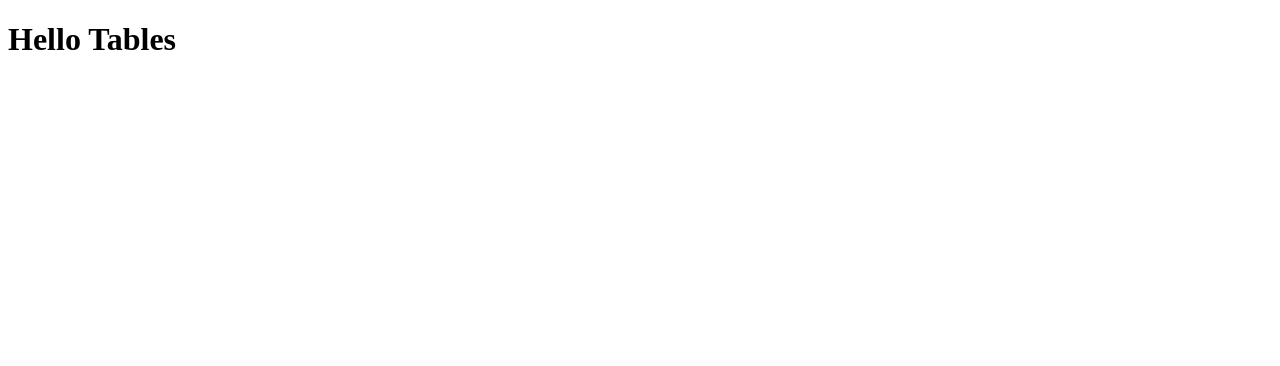
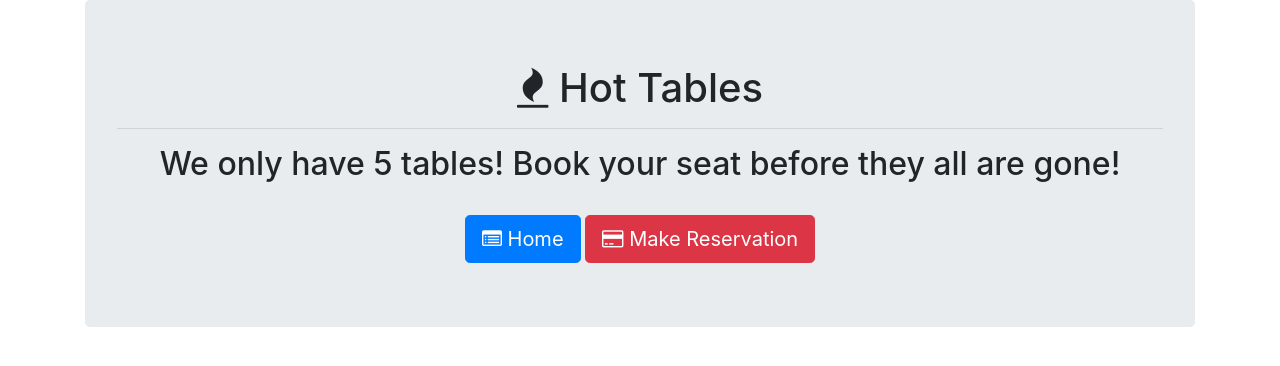
Before and after one commit to stevenstefanov/hot-restaurant, a website: page public/tables.html in a window 1280 px wide. Drawn offline with nearby package versions, Linux system fonts and the light colour scheme.

Commit message:
Add styling to tables and reseve html

```diff
--- a/public/reserve.html
+++ b/public/reserve.html
@@ -1,12 +1,42 @@
 <!DOCTYPE html>
 <html lang="en">
-<head>
-    <meta charset="UTF-8">
-    <meta http-equiv="X-UA-Compatible" content="IE=edge">
-    <meta name="viewport" content="width=device-width, initial-scale=1.0">
+  <head>
+    <meta charset="UTF-8" />
+    <meta http-equiv="X-UA-Compatible" content="IE=edge" />
+    <meta name="viewport" content="width=device-width, initial-scale=1.0" />
+    <link
+      rel="stylesheet"
+      href="https://maxcdn.bootstrapcdn.com/bootstrap/4.0.0/css/bootstrap.min.css"
+    />
+    <link
+      rel="stylesheet"
+      href="https://stackpath.bootstrapcdn.com/font-awesome/4.7.0/css/font-awesome.min.css"
+    />
     <title>Reservationst</title>
-</head>
-<body>
-    <h1>Hello Reservations</h1>
-</body>
+  </head>
+  <body>
+    <div class="container">
+        <div class="jumbotron">
+          <h1 class="text-center">
+            <span class="fa fa-fire"></span> Hot Reservations
+          </h1>
+          <hr />
+          <h2 class="text-center">
+            We only have 5 tables! Book your seat before they all are gone!
+          </h2>
+          <br />
+          <div class="text-center">
+            <a href="/tables"
+              ><button class="btn btn-lg btn-primary">
+                <span class="fa fa-list-alt"></span> View Tables
+              </button></a
+            >
+            <a href="/"
+              ><button class="btn btn-lg btn-danger">
+                <span class="fa fa-credit-card"></span> Home
+              </button></a
+            >
+          </div>
+        </div>
+  </body>
 </html>
--- a/public/tables.html
+++ b/public/tables.html
@@ -1,12 +1,42 @@
 <!DOCTYPE html>
 <html lang="en">
-<head>
-    <meta charset="UTF-8">
-    <meta http-equiv="X-UA-Compatible" content="IE=edge">
-    <meta name="viewport" content="width=device-width, initial-scale=1.0">
+  <head>
+    <meta charset="UTF-8" />
+    <meta http-equiv="X-UA-Compatible" content="IE=edge" />
+    <meta name="viewport" content="width=device-width, initial-scale=1.0" />
+    <link
+      rel="stylesheet"
+      href="https://maxcdn.bootstrapcdn.com/bootstrap/4.0.0/css/bootstrap.min.css"
+    />
+    <link
+      rel="stylesheet"
+      href="https://stackpath.bootstrapcdn.com/font-awesome/4.7.0/css/font-awesome.min.css"
+    />
     <title>Tables</title>
-</head>
-<body>
-    <h1>Hello Tables</h1>
-</body>
+  </head>
+  <body>
+    <div class="container">
+        <div class="jumbotron">
+          <h1 class="text-center">
+            <span class="fa fa-fire"></span> Hot Tables
+          </h1>
+          <hr />
+          <h2 class="text-center">
+            We only have 5 tables! Book your seat before they all are gone!
+          </h2>
+          <br />
+          <div class="text-center">
+            <a href="/"
+              ><button class="btn btn-lg btn-primary">
+                <span class="fa fa-list-alt"></span> Home
+              </button></a
+            >
+            <a href="/reserve"
+              ><button class="btn btn-lg btn-danger">
+                <span class="fa fa-credit-card"></span> Make Reservation
+              </button></a
+            >
+          </div>
+        </div>
+  </body>
 </html>
```
